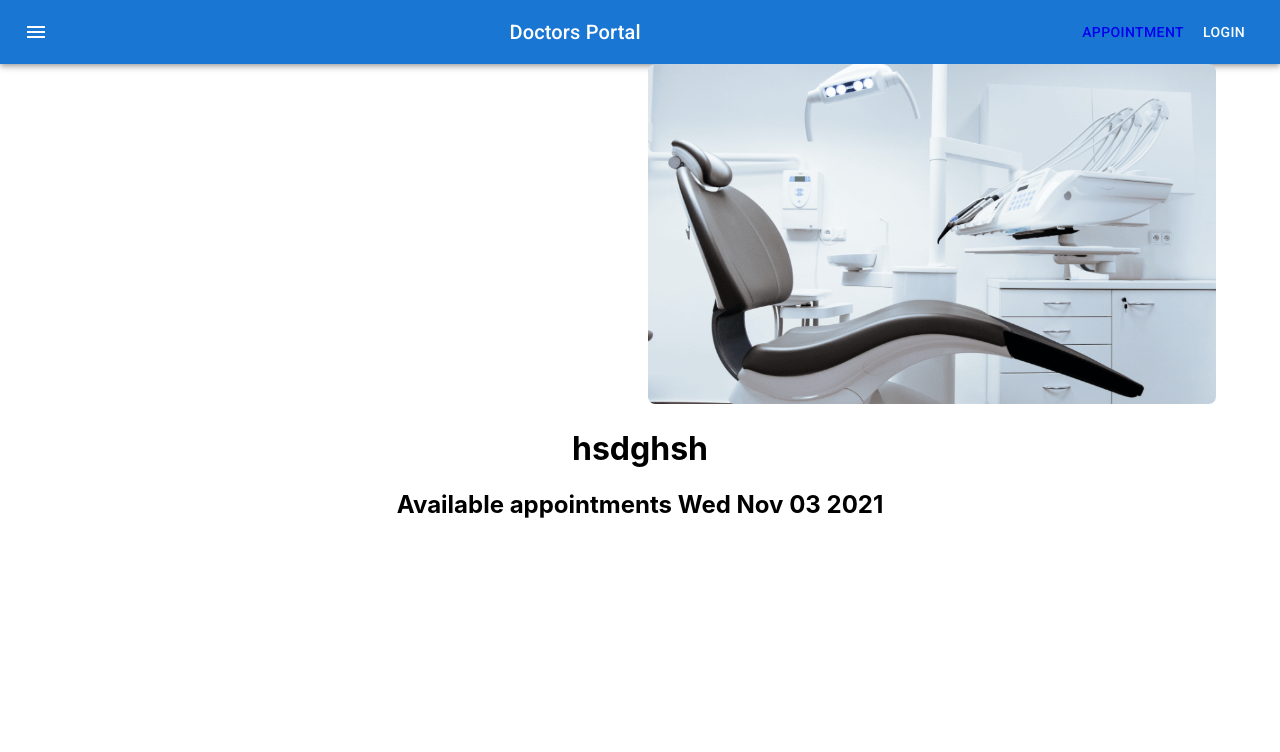
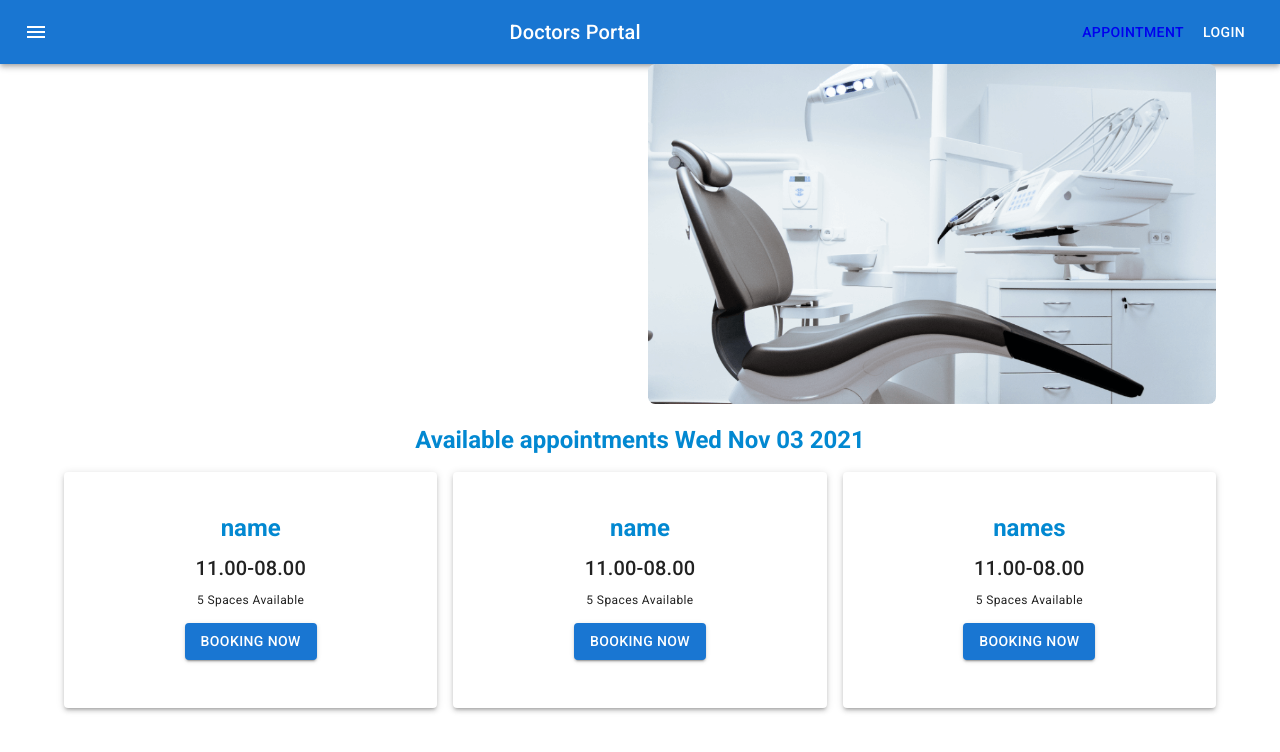
Before and after one commit to sohagraha/doctors-appointment, a React (Create React App) app: page /appointment in a window 1280 px wide. Shown: the top 752 px of the page. Built offline with nearby package versions, Linux system fonts and the light colour scheme.

Commit message:
bookingOption

```diff
--- a/src/Pages/Appointment/AvailableAppointments/AvailableAppointments.js
+++ b/src/Pages/Appointment/AvailableAppointments/AvailableAppointments.js
@@ -1,11 +1,42 @@
+import { Container, Grid } from '@mui/material';
 import React from 'react';
+import Booking from '../Booking/Booking';
+import { Typography } from '@mui/material';
+
+// Demo Data
+const bookings = [
+    {
+        id: 1,
+        name: 'name',
+        time: '11.00-08.00',
+        space: 5
+    },
+    {
+        id: 2,
+        name: 'name',
+        time: '11.00-08.00',
+        space: 5
+    },
+    {
+        id: 3,
+        name: 'names',
+        time: '11.00-08.00',
+        space: 5
+    }
+]
+
 
 const AvailableAppointments = ({ date }) => {
+
     return (
-        <div>
-            <h1>hsdghsh</h1>
-            <h2>Available appointments {date?.toDateString()}</h2>
-        </div>
+        <Container>
+            <Typography variant='h5' sx={{ color: 'info.main', fontWeight: 600, my: 2 }}>Available appointments {date?.toDateString()}</Typography>
+            <Grid container spacing={2}>
+                {
+                    bookings.map(booking => <Booking key={booking.id} booking={booking}></Booking>)
+                }
+            </Grid>
+        </Container>
     );
 };
 
--- /dev/null
+++ b/src/Pages/Appointment/Booking/Booking.js
@@ -0,0 +1,27 @@
+import { Button, Grid, Typography } from '@mui/material';
+import React from 'react';
+// import Box from '@mui/material/Box';
+import Paper from '@mui/material/Paper';
+import { fontWeight } from '@mui/system';
+
+const Booking = ({ booking }) => {
+    const { name, time, space } = booking;
+    return (
+        <Grid item xs={12} sm={6} md={4}>
+            <Paper elevation={3} sx={{ py: 5 }} >
+                <Typography sx={{ color: 'info.main', fontWeight: 600 }} variant='h5' gutterBottom component='div'>
+                    {name}
+                </Typography>
+                <Typography variant='h6' gutterBottom component='div'>
+                    {time}
+                </Typography>
+                <Typography variant='caption' gutterBottom component='div'>
+                    {space} Spaces Available
+                </Typography>
+                <Button sx={{ my: 1 }} variant="contained">Booking Now</Button>
+            </Paper>
+        </Grid>
+    );
+};
+
+export default Booking;
```
